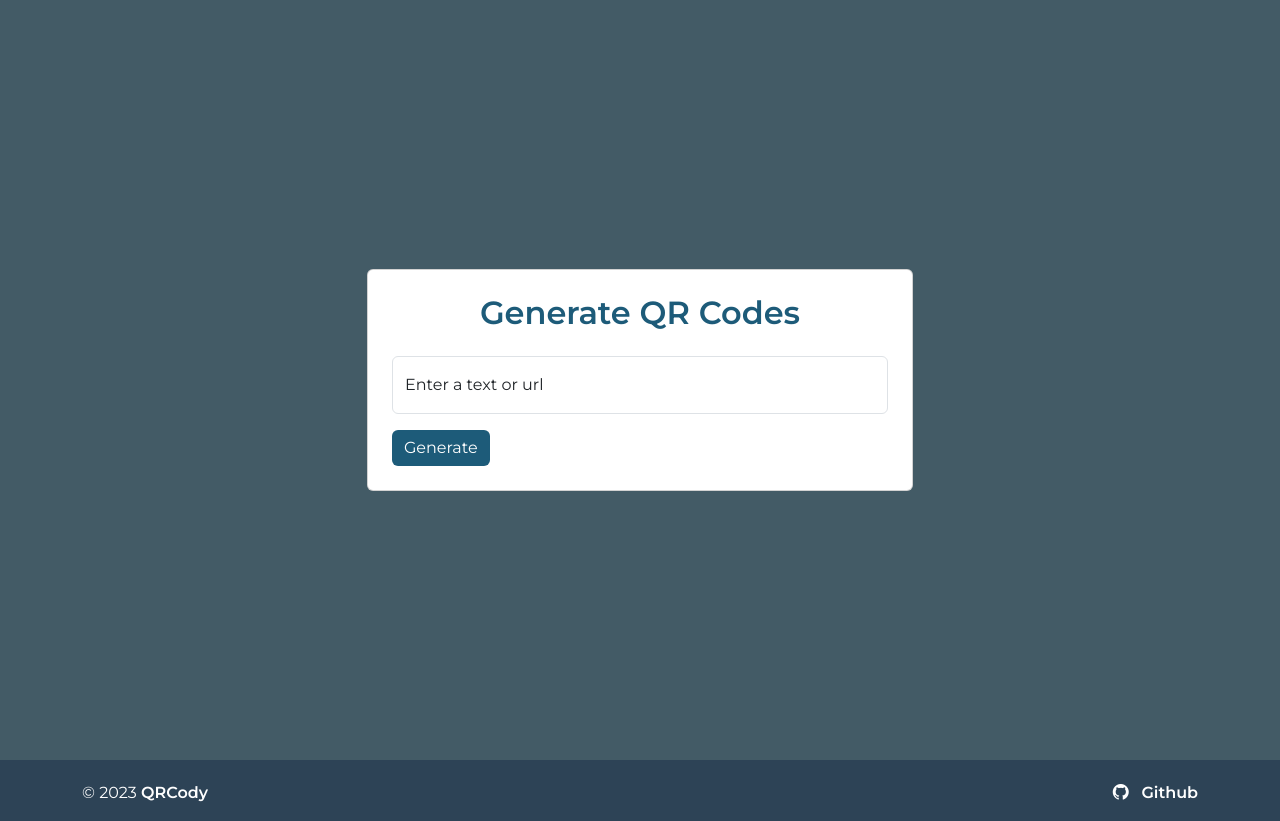
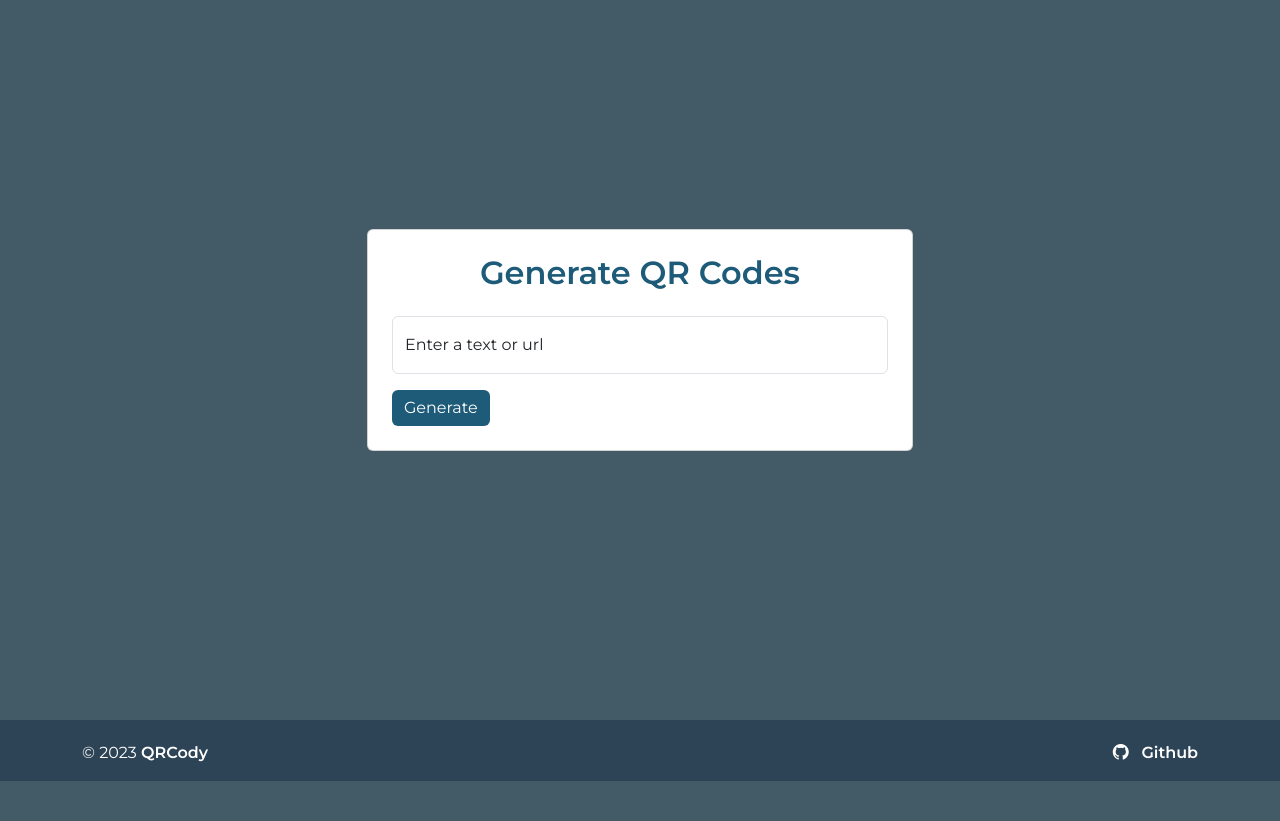
Before and after one commit to humayanalrosid/qrcodegenerator, a Flask app: page / in a window 1280 px wide. Shown: the part 56-877 px from the top of the page. After the commit the page ends 837 px from the top, so only its background shows below. Run offline with Flask 3, Linux system fonts and the light colour scheme.

Commit message:
update base.html

```diff
--- a/templates/base.html
+++ b/templates/base.html
@@ -65,7 +65,7 @@
         </div>
     </nav>
 
-    <div class="container mt-5 mb-5">
+    <div class="container mt-2 mb-5">
         {% block content %}{% endblock %}
     </div>
 
```
